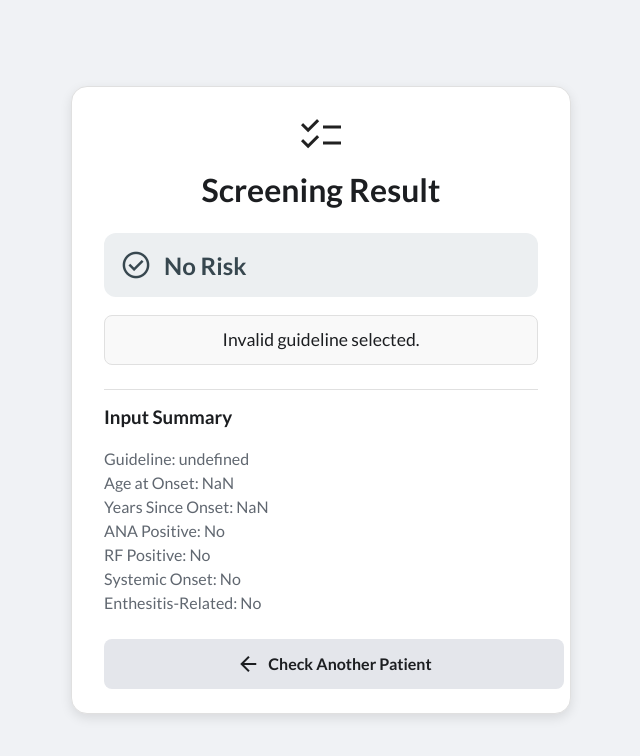
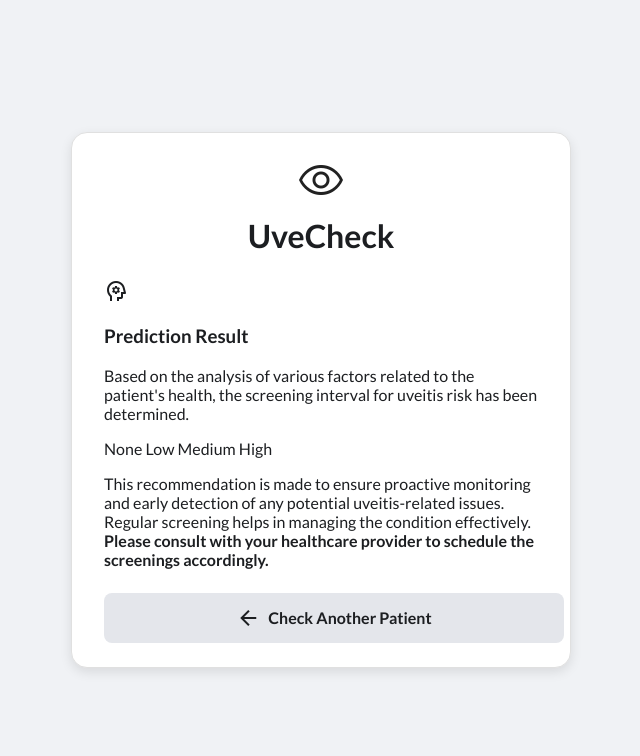
Before and after one commit to NabeelNQ/UveCheck2, a plain HTML site: page results.html in a window 1280 px wide. Shown: the whole page, without its empty margins (319-959 px from the left). Drawn offline with nearby package versions, Linux system fonts and the light colour scheme.

Commit message:
Update results.html - Version 2

```diff
--- a/results.html
+++ b/results.html
@@ -3,42 +3,54 @@
 <head>
     <meta charset="UTF-8">
     <meta name="viewport" content="width=device-width, initial-scale=1.0">
-    <title>UveCheck - Results</title>
-
-    <!-- Google Fonts: Lato -->
+    <title>UveCheck - Prediction Result</title>
     <link rel="preconnect" href="https://fonts.googleapis.com">
     <link rel="preconnect" href="https://fonts.gstatic.com" crossorigin>
     <link href="https://fonts.googleapis.com/css2?family=Lato:wght@400;700&display=swap" rel="stylesheet">
-
-    <!-- Material Symbols for Icons -->
-    <link rel="stylesheet" href="https://fonts.googleapis.com/css2?family=Material+Symbols+Outlined:opsz,wght,FILL,GRAD@24,400,1,0" />
-
-    <!-- Custom Stylesheet -->
+    <link rel="stylesheet" href="https://fonts.googleapis.com/css2?family=Material+Symbols+Outlined:opsz,wght,FILL,GRAD@24,400,0,0" />
     <link rel="stylesheet" href="style.css">
 </head>
 <body>
     <main>
         <div class="card">
-            <header>
-                <span class="material-symbols-outlined header-icon">checklist</span>
-                <h1>Screening Result</h1>
+            <!-- NEW: Header to match intro page -->
+             <header class="results-header">
+                <span class="material-symbols-outlined header-icon">visibility</span>
+                <h1>UveCheck</h1>
             </header>
 
-            <div id="result-container">
-                <!-- Result will be dynamically inserted here -->
-                <div id="risk-banner" class="risk-banner">
-                    <span id="risk-icon" class="material-symbols-outlined"></span>
-                    <h2 id="risk-category"></h2>
+            <div class="about-section">
+                <div class="about-header">
+                    <span class="material-symbols-outlined info-icon">psychology</span>
+                    <h3>Prediction Result</h3>
                 </div>
-                <p id="recommendation-text" class="recommendation"></p>
+                <p>Based on the analysis of various factors related to the patient's health, the screening interval for uveitis risk has been determined.</p>
             </div>
 
-            <div class="summary">
-                <h3>Input Summary</h3>
-                <p id="patient-summary"></p>
+            <!-- NEW: Risk Slider Visualization -->
+            <div class="risk-slider-container">
+                <div class="risk-track"></div>
+                <div id="risk-thumb" class="risk-thumb">
+                    <span id="risk-thumb-letter"></span>
+                </div>
+                <div class="risk-labels">
+                    <span>None</span>
+                    <span>Low</span>
+                    <span>Medium</span>
+                    <span>High</span>
+                </div>
             </div>
 
-            <a href="index.html" class="button-secondary">
+            <div id="result-text-container">
+                <p id="result-category-text" class="result-category-text"></p>
+                <p id="result-recommendation-text" class="result-recommendation-text"></p>
+            </div>
+
+            <div class="disclaimer">
+                <p>This recommendation is made to ensure proactive monitoring and early detection of any potential uveitis-related issues. Regular screening helps in managing the condition effectively. <strong>Please consult with your healthcare provider to schedule the screenings accordingly.</strong></p>
+            </div>
+
+            <a href="form.html" class="button-secondary">
                 <span class="material-symbols-outlined">arrow_back</span>
                 Check Another Patient
             </a>
```
